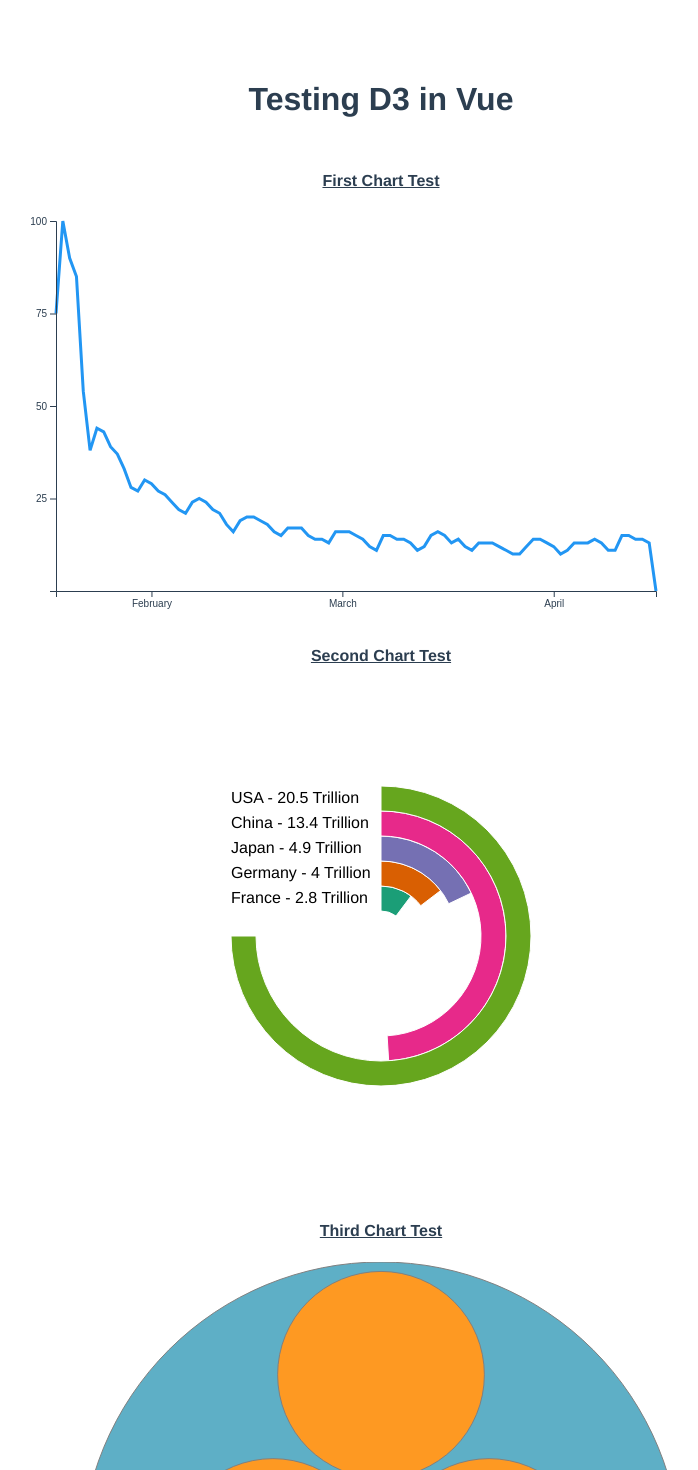
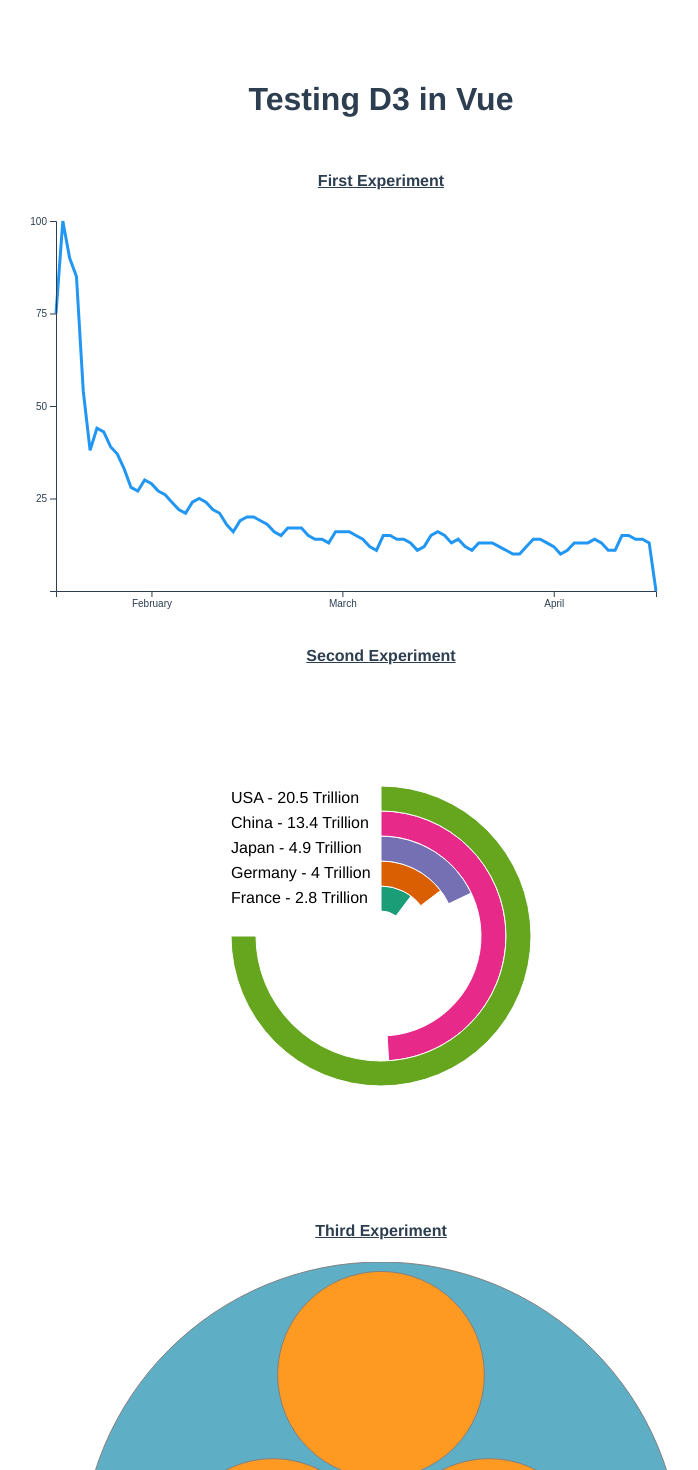
Before and after one commit to palmer-matthew/projects, a Vue app in the folder vue-d3/: page / in a window 1280 px wide. Shown: the top 1470 px of the page, without its empty margins (259-957 px from the left). Built offline with nearby package versions, Linux system fonts and the light colour scheme.

Commit message:
Started Working on Ex4

```diff
--- a/vue-d3/src/App.vue
+++ b/vue-d3/src/App.vue
@@ -1,12 +1,14 @@
 <template>
   <main>
     <h1>Testing D3 in Vue</h1>
-    <h4>First Chart Test</h4>
+    <h4>First Experiment</h4>
     <Ex1 />
-    <h4>Second Chart Test</h4>
+    <h4>Second Experiment</h4>
     <Ex2 />
-    <h4>Third Chart Test</h4>
+    <h4>Third Experiment</h4>
     <Ex3 />
+    <h4>Fourth Experiment</h4>
+    <Ex4 />
   </main>
 </template>
 
@@ -14,6 +16,7 @@
 import Ex1 from "@/components/Ex1.vue";
 import Ex2 from "@/components/Ex2.vue";
 import Ex3 from "@/components/Ex3.vue";
+import Ex4 from "@/components/Ex4.vue";
 
 export default {
   name: 'App',
@@ -21,6 +24,7 @@ export default {
     Ex1,
     Ex2,
     Ex3,
+    Ex4,
   }
 }
 </script>
--- /dev/null
+++ b/vue-d3/src/components/Ex4.vue
@@ -0,0 +1,33 @@
+<template>
+    <section>
+        <!-- <button> Add Node </button> -->
+        <div id="chart4"></div>
+    </section>
+</template>
+
+<script>
+import * as d3 from "d3";
+
+export default {
+    name: "Ex4",
+    data(){
+        return {
+            width: 960,
+            height: 500,
+        };
+    },
+    methods:{
+        init(){
+            // const fill = d3.scale.category20();
+
+            const svg = d3.select("#chart4")
+                        .append("svg")
+                        .attr("width", this.width)
+                        .attr("height", this.height);
+        },
+    },
+    mounted(){
+        this.init();
+    }
+}
+</script>
```
